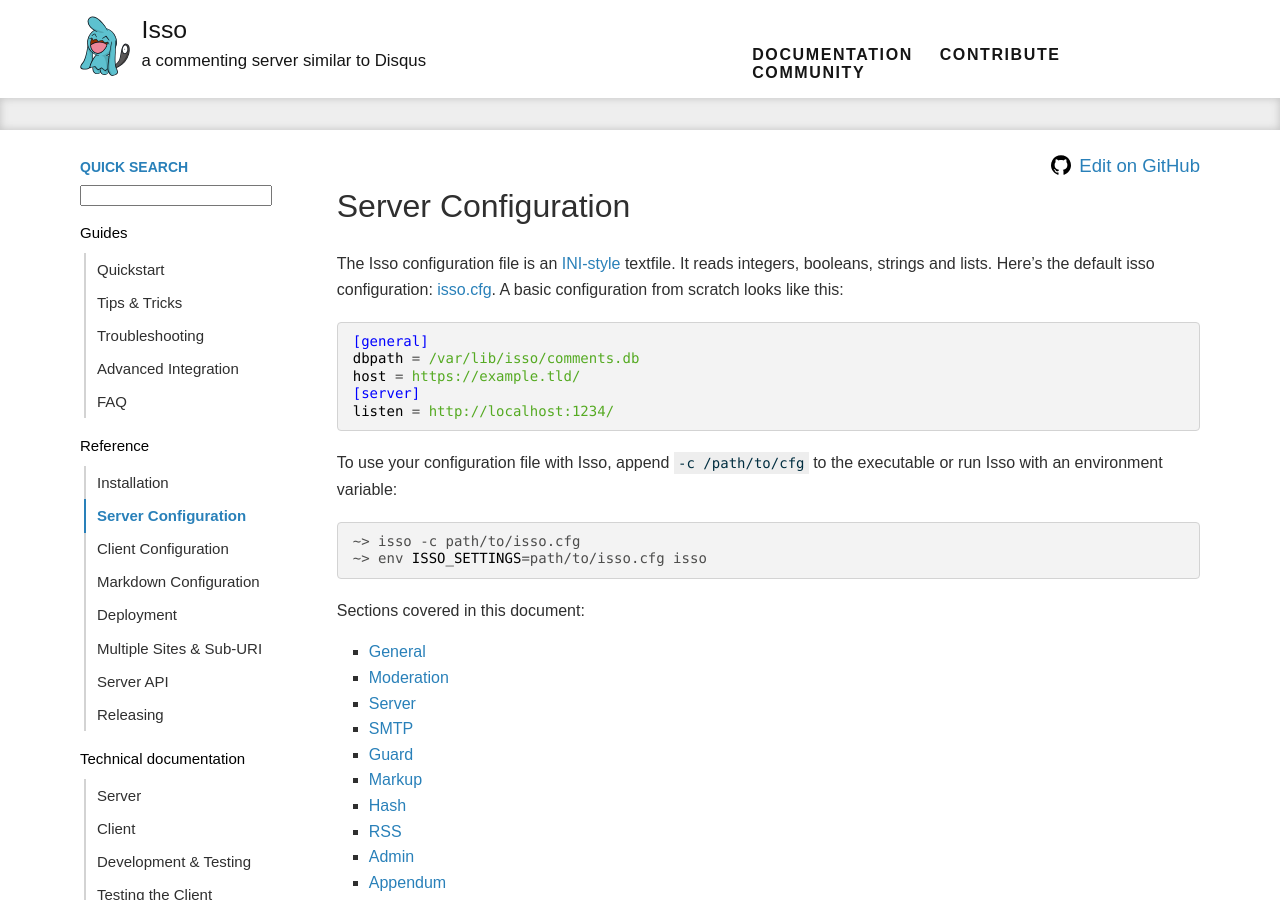
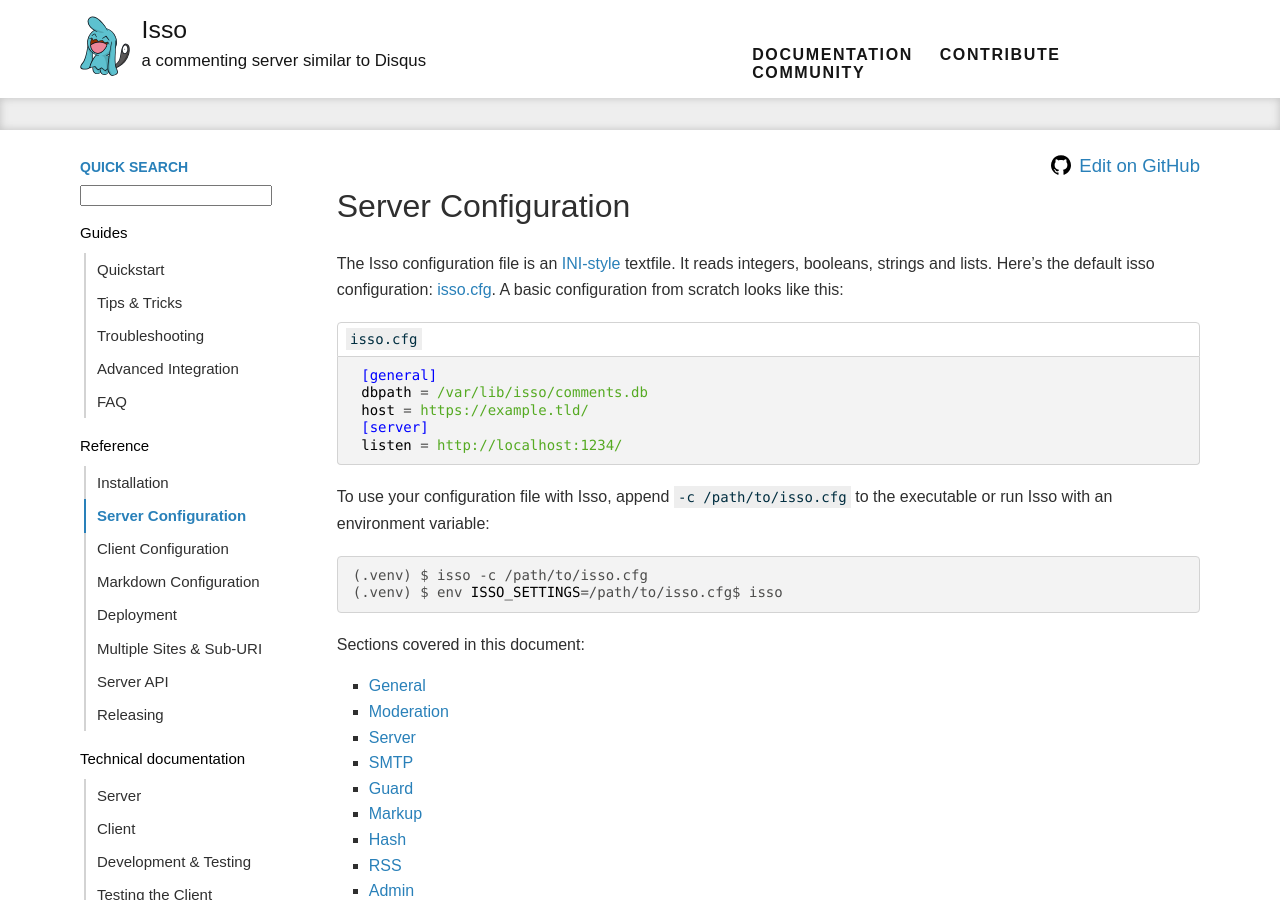
Before and after one commit to isso-comments/isso, a Sphinx documentation site: the page built from docs/docs/reference/server-config.rst, in a window 1280 px wide and 900 px high. Built offline with Sphinx 7.4.7, drawn with Linux system fonts in a browser that asks for light colours.

Commit message:
[nit] docs: server-conf: Use proper code formatting

```diff
--- a/docs/docs/reference/server-config.rst
+++ b/docs/docs/reference/server-config.rst
@@ -7,6 +7,7 @@
 basic configuration from scratch looks like this:
 
 .. code-block:: ini
+   :caption: ``isso.cfg``
 
     [general]
     dbpath = /var/lib/isso/comments.db
@@ -14,13 +15,13 @@
     [server]
     listen = http://localhost:1234/
 
-To use your configuration file with Isso, append ``-c /path/to/cfg`` to the
-executable or run Isso with an environment variable:
+To use your configuration file with Isso, append ``-c /path/to/isso.cfg`` to
+the executable or run Isso with an environment variable:
 
-.. code-block:: sh
+.. code-block:: console
 
-    ~> isso -c path/to/isso.cfg
-    ~> env ISSO_SETTINGS=path/to/isso.cfg isso
+    (.venv) $ isso -c /path/to/isso.cfg
+    (.venv) $ env ISSO_SETTINGS=/path/to/isso.cfg$ isso
 
 __ https://en.wikipedia.org/wiki/INI_file
 
```
